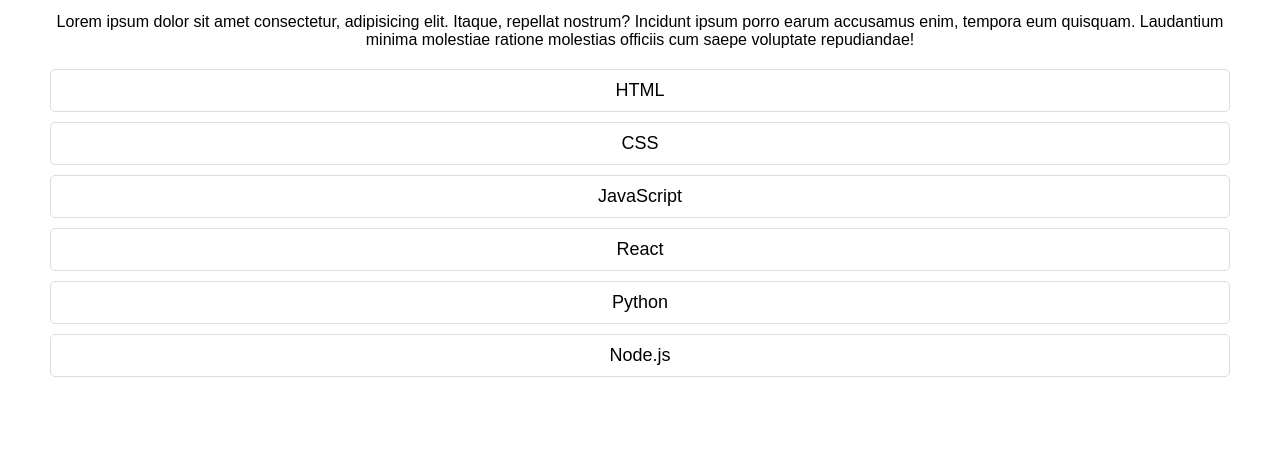
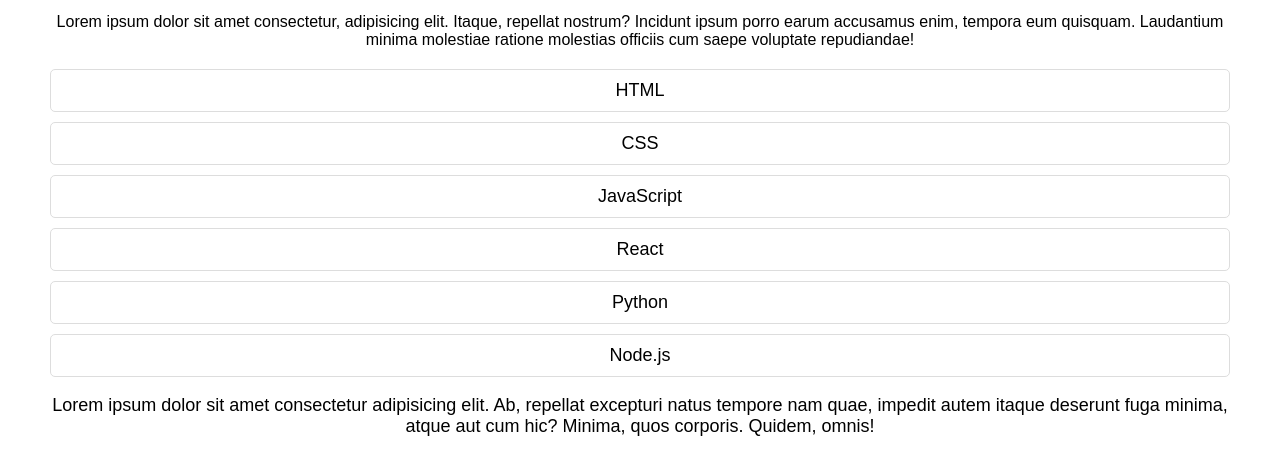
Before and after one commit to AlyssonTorresGit/Projeto-bliblioteca-de-erros, a plain HTML site: page index.html in a window 1280 px wide. Shown: the part 143-618 px from the top of the page. Drawn offline with Linux system fonts and the light colour scheme.

Commit message:
Update index.html

```diff
--- a/index.html
+++ b/index.html
@@ -48,6 +48,7 @@
         <div class="item">React</div>
         <div class="item">Python</div>
         <div class="item">Node.js</div>
+        <p>Lorem ipsum dolor sit amet consectetur adipisicing elit. Ab, repellat excepturi natus tempore nam quae, impedit autem itaque deserunt fuga minima, atque aut cum hic? Minima, quos corporis. Quidem, omnis!</p>
     </div>
 
     <script>
```
